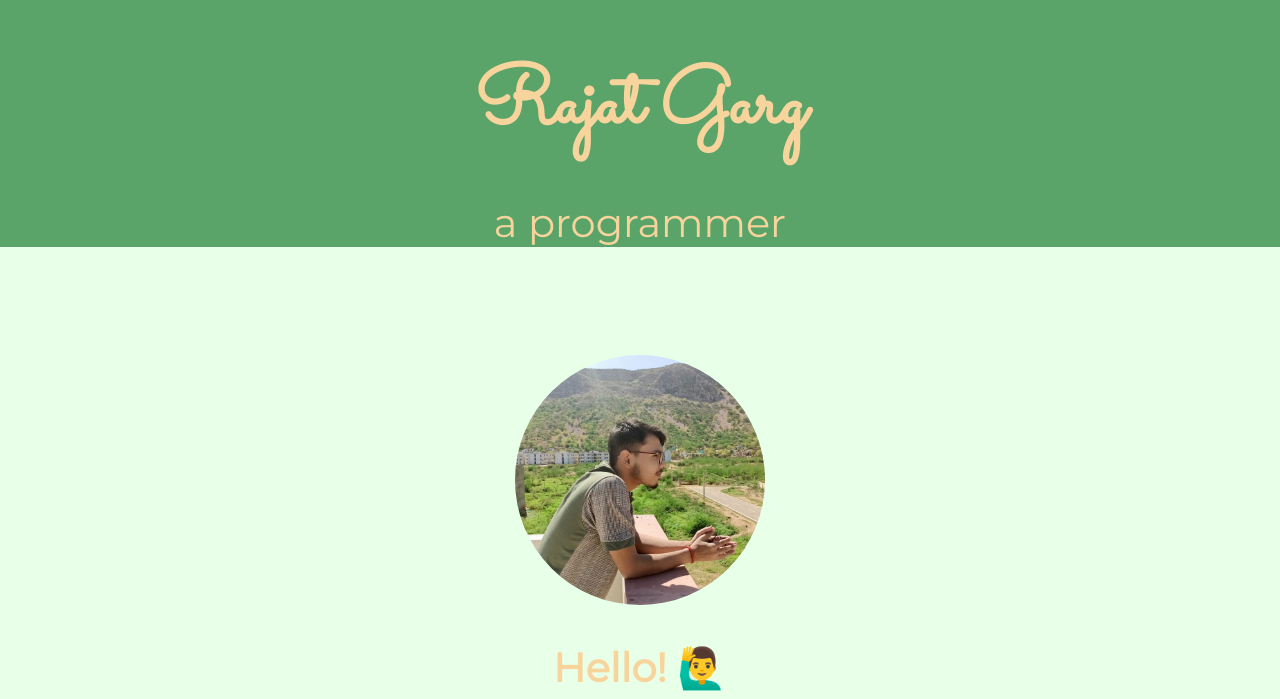
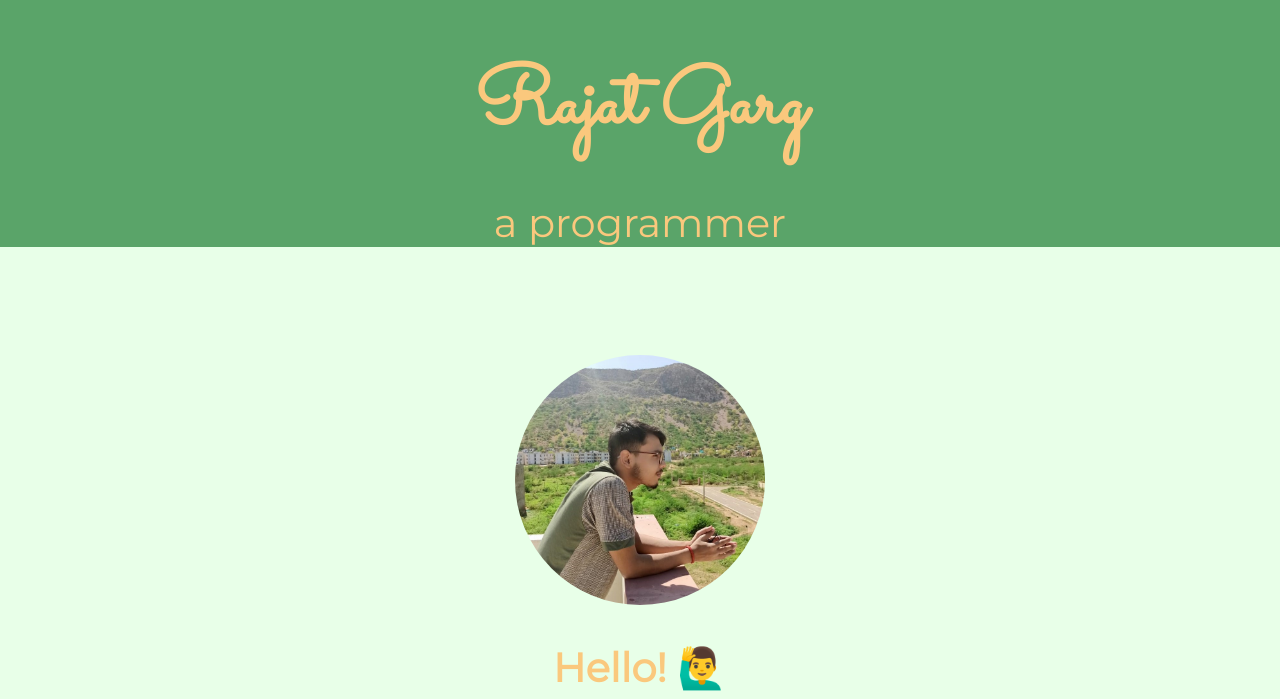
Before and after one commit to rajatgarg2203/portfolio, a plain HTML site: page MyPortfolio/index.html in a window 1280 px wide. Shown: the part 101-800 px from the top of the page. Drawn offline with Linux system fonts and the light colour scheme.

Commit message:
changed colour2 in css

```diff
--- a/MyPortfolio/css/styles.css
+++ b/MyPortfolio/css/styles.css
@@ -1,7 +1,7 @@
 :root{
     /* colours */
     --colour1: #5AA469;
-    --colour2: #F8D49D;
+    --colour2: #FAC87D;
     --colour3: #E2485C;
     /* --colour3: ; */
     /* --colour4: #D35D6E; */
```
